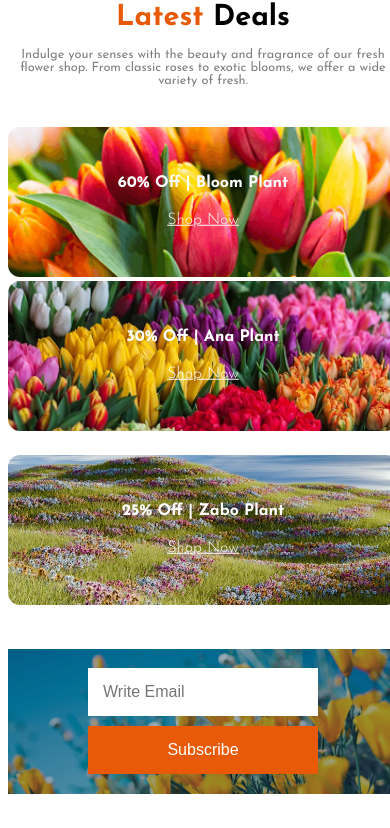
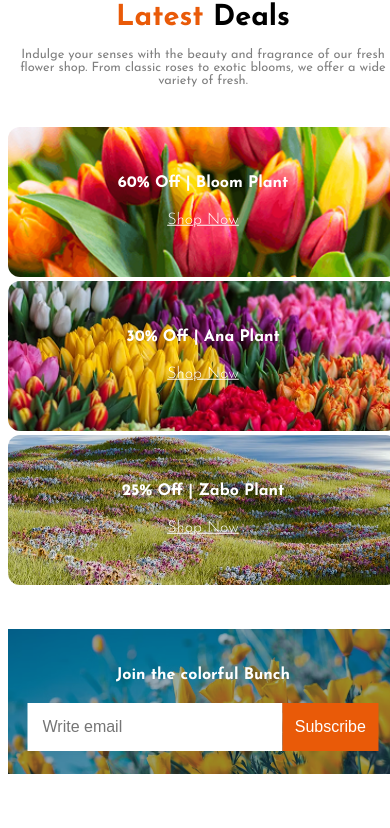
Before and after one commit to am-mahmud/flower-market, a plain HTML site: page index.html in a window 390 px wide. Shown: the part 3126-3954 px from the top of the page. Drawn offline with Linux system fonts and the light colour scheme.

Commit message:
Join us section modified

```diff
--- a/index.html
+++ b/index.html
@@ -155,23 +155,29 @@
 
       <section class="josefin-sans-font latest-deals">
         <div class="latest-deals-text">
-            <h3 class="section-title"><span class="primary-color">Latest</span> Deals</h3>
-            <p class="section-description tertiary-color">Indulge your senses with the beauty and fragrance of our fresh flower shop. From classic roses to exotic blooms, we offer a wide variety of fresh.</p>
+          <h3 class="section-title">
+            <span class="primary-color">Latest</span> Deals
+          </h3>
+          <p class="section-description tertiary-color">
+            Indulge your senses with the beauty and fragrance of our fresh
+            flower shop. From classic roses to exotic blooms, we offer a wide
+            variety of fresh.
+          </p>
         </div>
 
         <div class="latest-deals-container">
           <div class="latest-deal-vertical">
             <div class="deal-vertical-item">
-                  <img src="./assets/deal-ana.png" alt="">
+              <img src="./assets/deal-ana.png" alt="" />
               <div class="deal-text-vertical">
                 <p>60% Off | Bloom Plant</p>
                 <h4>Shop Now</h4>
               </div>
             </div>
             <div class="deal-vertical-item">
-                  <img src="./assets/deal-bloom.png" alt="">
+              <img src="./assets/deal-bloom.png" alt="" />
               <div class="deal-text-vertical">
-                    <p>30% Off | Ana  Plant</p>
+                <p>30% Off | Ana Plant</p>
                 <h4>Shop Now</h4>
               </div>
             </div>
@@ -179,7 +185,7 @@
 
           <div class="latest-deal-horizontal">
             <div class="deal-horizontal-item">
-                  <img src="./assets/deal-zabo.png" alt="">
+              <img src="./assets/deal-zabo.png" alt="" />
               <div class="deal-text-horizontal">
                 <p>25% Off | Zabo Plant</p>
                 <h4>Shop Now</h4>
@@ -190,10 +196,11 @@
       </section>
 
       <section class="join-us josefin-sans-font">
-        <img src="./assets/news-letter-bg.png" alt="" />
-        <div>
+        <img src="./assets/news-letter-bg.png" alt="Newsletter Background" />
+        <div class="join-us-content">
+          <h3 class="join-us-title">Join the colorful Bunch</h3>
           <form action="">
-            <input type="text" placeholder="Write Email" />
+            <input type="text" placeholder="Write email" />
             <input class="btn-primary" type="submit" value="Subscribe" />
           </form>
         </div>
--- a/styles/market.css
+++ b/styles/market.css
@@ -59,7 +59,6 @@ main > section {
   color: white;
   padding: 18px 80px;
   border: none;
-  /* width: 100%; */
   font-size: 1rem;
 }
 
@@ -177,7 +176,6 @@ nav {
   from{transform: rotate(0deg);}
   to{transform: rotate(360deg);}
 }
-
 
 
 /* Latest Deals */
@@ -353,12 +351,27 @@ nav {
   display: block;
 }
 
-.join-us form {
+.join-us-content {
   position: absolute;
   top: 50%;
   left: 50%;
   transform: translate(-50%, -50%);
+  width: 100%;
+  max-width: 700px;
+  padding: 0 20px;
+}
+
+.join-us-title {
+  color: white;
+  font-size: 2.5rem;
+  margin-bottom: 20px;
+}
+
+.join-us form {
   display: flex;
+  justify-content: center;
+  align-items: center;
+  gap: 0;
 }
 
 .join-us input[type="text"] {
@@ -375,6 +388,7 @@ nav {
   cursor: pointer;
   font-size: 1rem;
 }
+
 
 
 /* Footer Section */
@@ -412,8 +426,7 @@ nav {
   /* Shared Style */
 
   .btn-primary {
-    padding: 10px 15px;
-    width: auto;
+   padding: auto;
   }
 
   main > section {
@@ -494,6 +507,7 @@ nav {
   .latest-deals-container {
     grid-template-columns: 1fr;
     grid-template-rows: auto;
+    gap: 0;
   }
 
   .deal-vertical-item img {
@@ -535,17 +549,21 @@ nav {
 
   /* Join us section */
 
-  .join-us input[type="text"] {
-    width: 200px;
+  .join-us-content {
+    max-width: 90%;
   }
 
-  .join-us form {
-    flex-direction: column;
-    gap: 10px;
+  .join-us-title {
+    font-size: 1rem;
+  }
+
+  .join-us input[type="text"] {
+    width: 70%;
   }
 
   .join-us input[type="submit"] {
-    width: 100%;
+    width: 30%;
+    padding: 15px 0;
   }
 
   /* Footer section */
```
Lines whose indentation alone changed are shown as unchanged.
